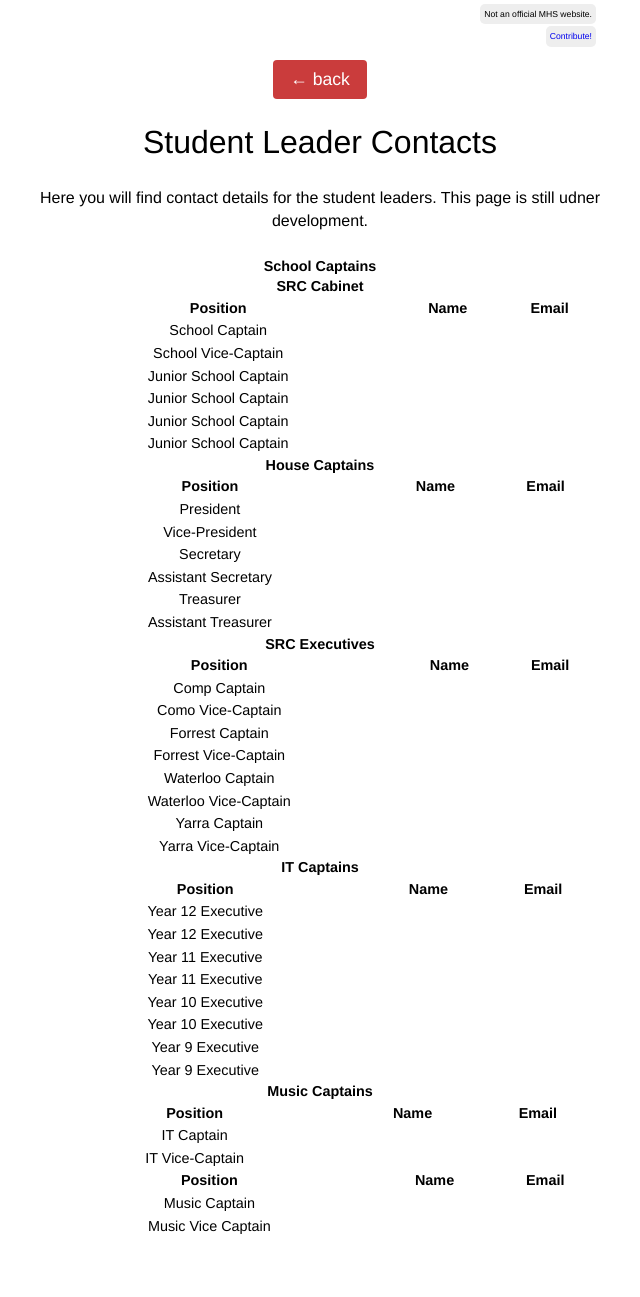
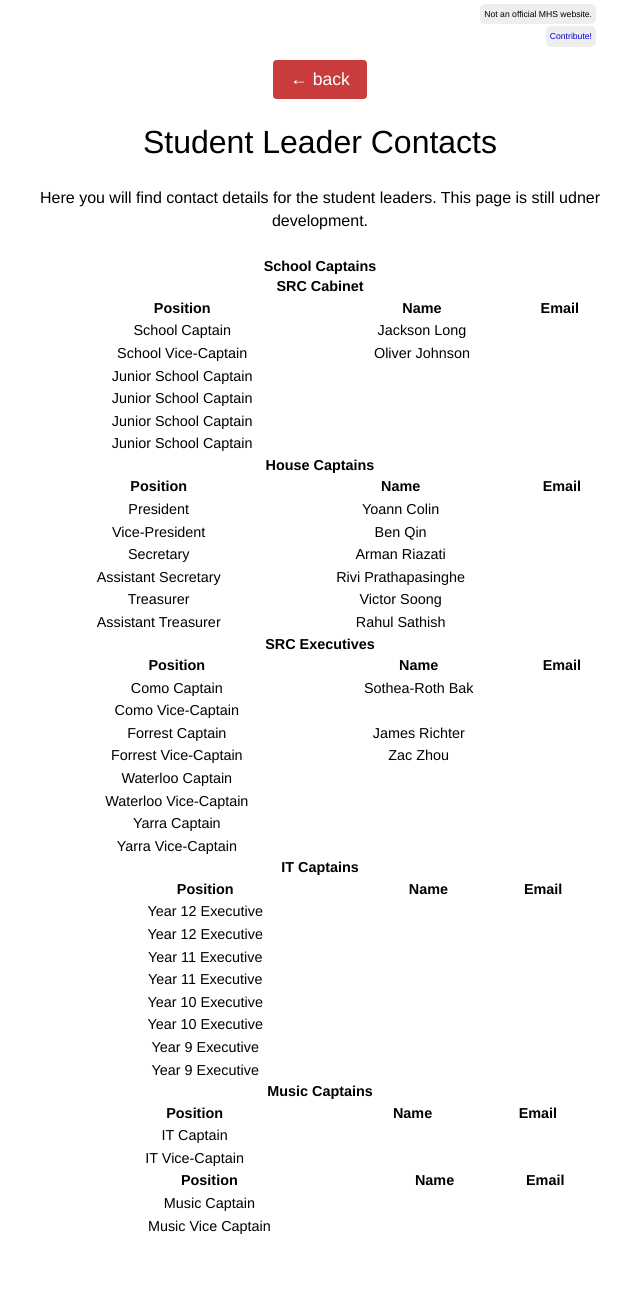
Before and after one commit to mhslinks/mhslinks.github.io, a Jekyll site: the page built from studentcontacts/index.html, in a window 1280 px wide. Shown: the whole page, without its empty margins (320-960 px from the left). Built offline with Jekyll 4.4.1, drawn with Linux system fonts in a browser that asks for light colours.

Commit message:
first import student leader positions

```diff
--- a/_data/studentcontacts.yml
+++ b/_data/studentcontacts.yml
@@ -2,11 +2,11 @@
 - group: School Captains
 
 - position: School Captain
-  name:
+  name: Jackson Long
   email:
 
 - position: School Vice-Captain
-  name:
+  name: Oliver Johnson
   email:
 
 - position: Junior School Captain
@@ -29,34 +29,34 @@
 - group: SRC Cabinet
 
 - position: President
-  name:
+  name: Yoann Colin
   email:
 
 - position: Vice-President
-  name:
+  name: Ben Qin
   email:
 
 - position: Secretary
-  name:
+  name: Arman Riazati
   email:
 
 - position: Assistant Secretary
-  name:
+  name: Rivi Prathapasinghe
   email:
 
 - position: Treasurer
-  name:
+  name: Victor Soong
   email:
 
 - position: Assistant Treasurer
-  name:
+  name: Rahul Sathish
   email:
 
 - endgroupgroup:
 - group: House Captains
 
-- position: Comp Captain
-  name:
+- position: Como Captain
+  name: Sothea-Roth Bak
   email:
 
 - position: Como Vice-Captain
@@ -64,11 +64,11 @@
   email:
 
 - position: Forrest Captain
-  name:
+  name: James Richter
   email:
 
 - position: Forrest Vice-Captain
-  name:
+  name: Zac Zhou
   email:
 
 - position: Waterloo Captain
```
